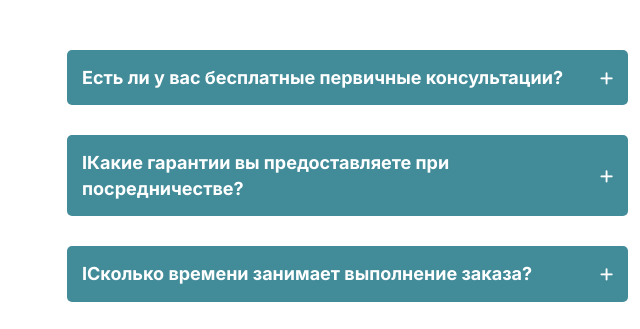
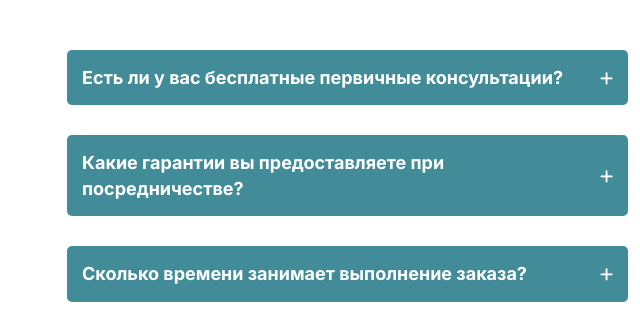
Before and after one commit to anisovart/anisovart.github.io, a plain HTML site: page index.html in a window 1280 px wide. Shown: the part 3780-4109 px from the top of the page, 0-640 px from the left. Drawn offline with nearby package versions, Linux system fonts and the light colour scheme.

Commit message:
180325-2134
Подчистил FAQ

```diff
--- a/index.html
+++ b/index.html
@@ -437,7 +437,7 @@
                                     an.</p>
                             </li>
                             <li class="accordion-item">
-                                <a class="accordion-title" href="javascript:void(0)"> <i class="fa fa-plus"></i>IКакие гарантии вы предоставляете при посредничестве?</a>
+                                <a class="accordion-title" href="javascript:void(0)"> <i class="fa fa-plus"></i>Какие гарантии вы предоставляете при посредничестве?</a>
                                 <p class="accordion-content" >Lorem ipsum dolor sit amet, eu utinam maiestatis
                                     duo, aperiam meliore platonem vis ne. Cum everti erroribus accommodare ei, an ius
                                     prodesset forensibus. Te perfecto consequuntur vel. Sea duis euismod veritus ne,
@@ -445,7 +445,7 @@
                                 </p>
                             </li>
                             <li class="accordion-item">
-                                <a class="accordion-title" href="javascript:void(0)"> <i class="fa fa-plus"></i>IСколько времени занимает выполнение заказа?</a>
+                                <a class="accordion-title" href="javascript:void(0)"> <i class="fa fa-plus"></i>Сколько времени занимает выполнение заказа?</a>
                                 <p class="accordion-content" >Lorem ipsum dolor sit amet, eu utinam maiestatis
                                     duo, aperiam meliore platonem vis ne. Cum everti erroribus accommodare ei, an ius
                                     prodesset forensibus. Te perfecto consequuntur vel. Sea duis euismod veritus ne,
```
